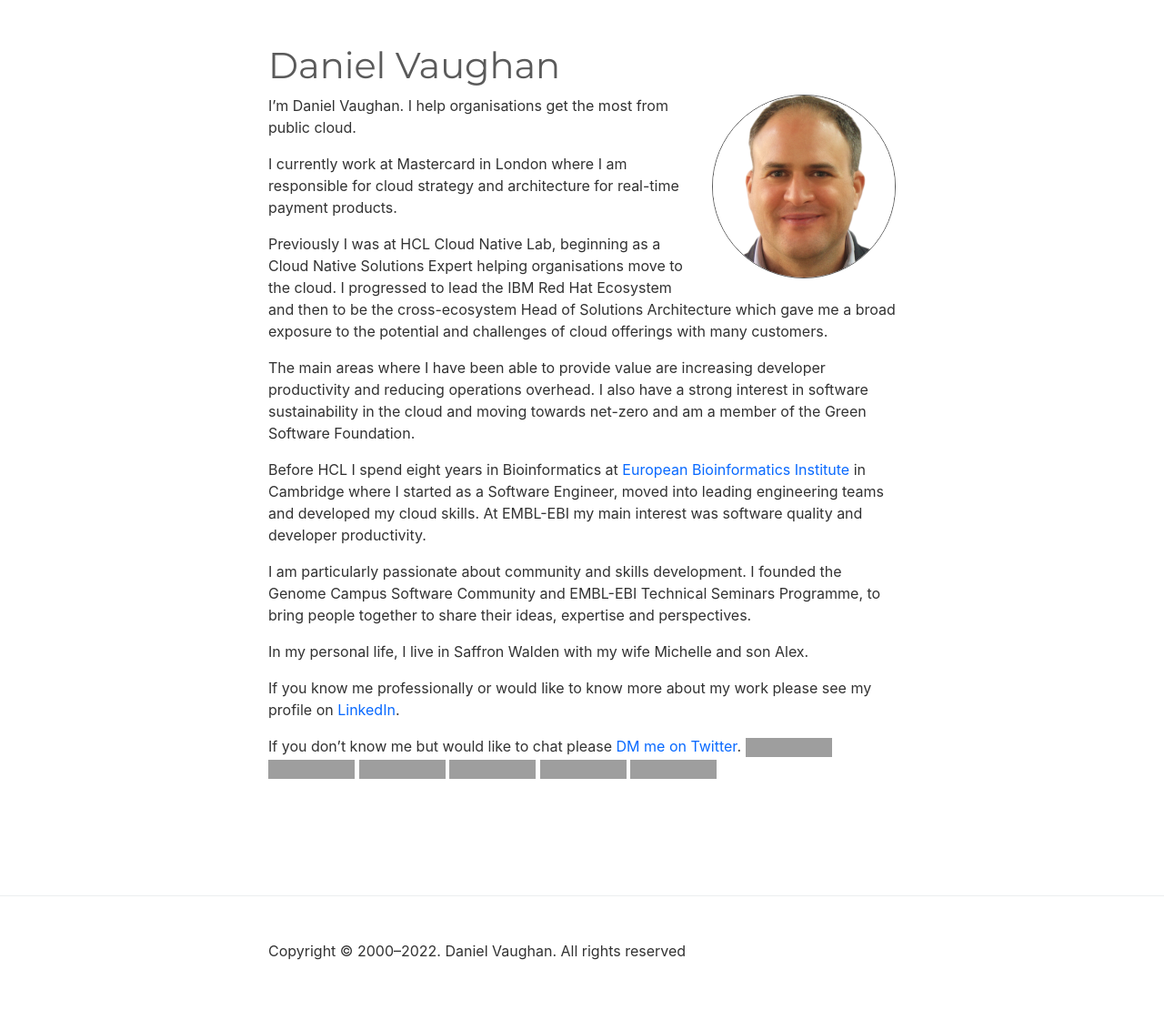
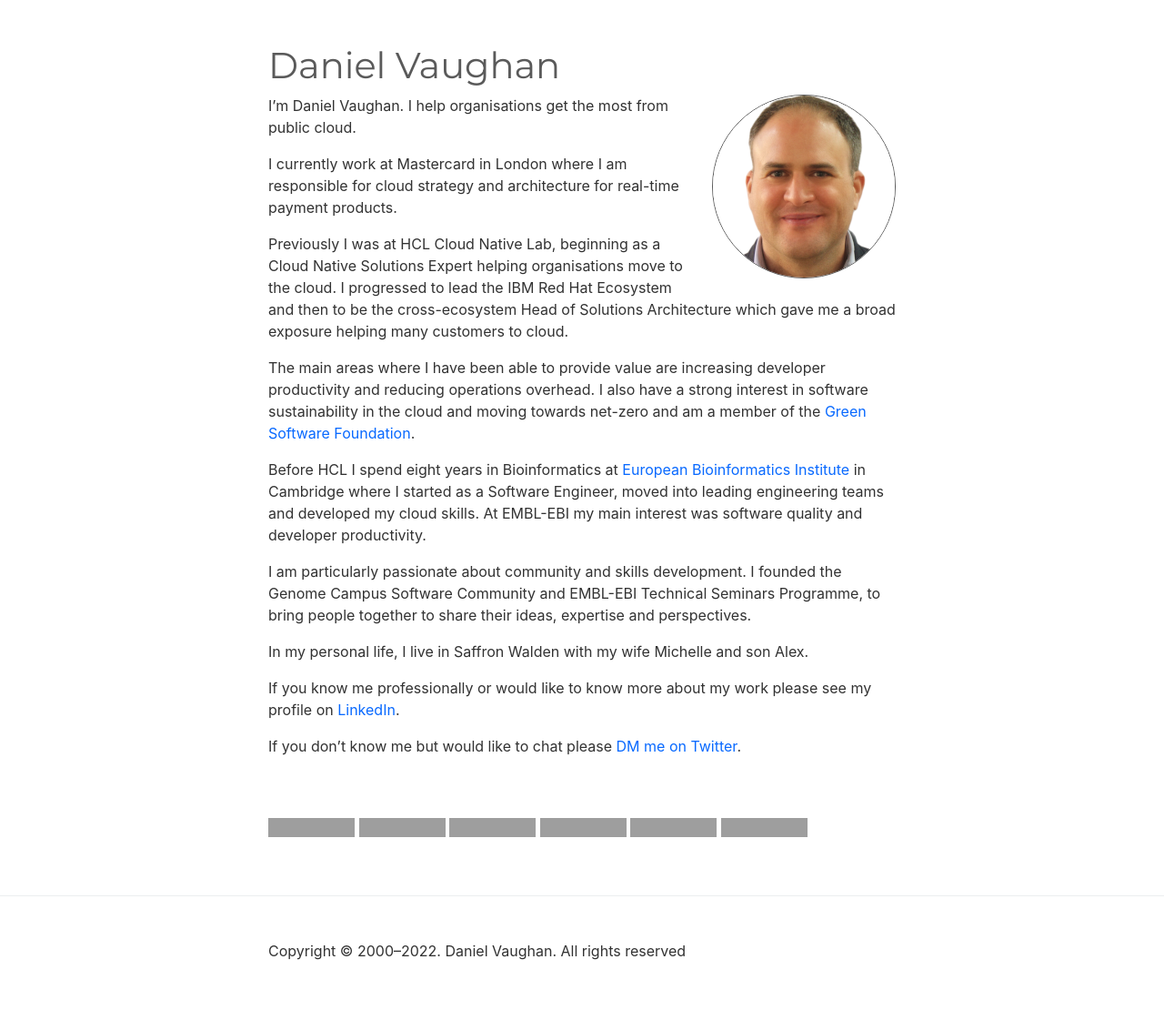
Before and after one commit to danielvaughan/danielvaughan.github.io, a Jekyll site: the page built from index.md, in a window 1280 px wide. Shown: the whole page at 91% size. Built offline with Jekyll 4.4.1, drawn with Linux system fonts in a browser that asks for light colours; comment, search, counter and statistics services are not loaded; grey boxes are pictures that could not be loaded.

```diff
--- a/index.md
+++ b/index.md
@@ -8,9 +8,9 @@
 
 I currently work at Mastercard in London where I am responsible for cloud strategy and architecture for real-time payment products.
 
-Previously I was at HCL Cloud Native Lab, beginning as a Cloud Native Solutions Expert helping organisations move to the cloud. I progressed to lead the IBM Red Hat Ecosystem and then to be the cross-ecosystem Head of Solutions Architecture which gave me a broad exposure to the potential and challenges of cloud offerings with many customers.
+Previously I was at HCL Cloud Native Lab, beginning as a Cloud Native Solutions Expert helping organisations move to the cloud. I progressed to lead the IBM Red Hat Ecosystem and then to be the cross-ecosystem Head of Solutions Architecture which gave me a broad exposure helping many customers to cloud.
 
-The main areas where I have been able to provide value are increasing developer productivity and reducing operations overhead. I also have a strong interest in software sustainability in the cloud and moving towards net-zero and am a member of the Green Software Foundation.
+The main areas where I have been able to provide value are increasing developer productivity and reducing operations overhead. I also have a strong interest in software sustainability in the cloud and moving towards net-zero and am a member of the [Green Software Foundation](https://greensoftware.foundation/).
 
 Before HCL I spend eight years in Bioinformatics at [European Bioinformatics Institute](https://www.ebi.ac.uk){:target="_blank"} in Cambridge where I started as a Software Engineer, moved into leading engineering teams and developed my cloud skills. At EMBL-EBI my main interest was software quality and developer productivity.
 
@@ -21,6 +21,8 @@
 If you know me professionally or would like to know more about my work please see my profile on [LinkedIn](https://www.linkedin.com/in/danielpvaughan){:target="_blank"}.
 
 If you don't know me but would like to chat please [DM me on Twitter](https://twitter.com/messages/compose?recipient_id=20809535){:target="_blank"}.
+
+<br/><br/>
 <!--
 <a href="https://www.credential.net/319dc5b0-24a3-4391-8c59-940e6c30e37f"><img src="https://api.accredible.com/v1/frontend/credential_website_embed_image/badge/52362645" width="95px" alt="Google Cloud Digital Leader"/></a>
 <a href="https://www.credential.net/b7f6794c-a9ae-4001-b557-233463b85b01"><img src="https://api.accredible.com/v1/frontend/credential_website_embed_image/badge/36997077" width="95px" alt="Google Cloud Associate Cloud Engineer"/></a>
@@ -32,7 +34,6 @@
 <a href="https://www.credential.net/6afa3a40-e503-4be5-8094-e1a79ef29967"><img src="https://api.accredible.com/v1/frontend/credential_website_embed_image/badge/51218787" width="95px" alt="Google Cloud Professional Cloud Network Engineer"/></a>
 <a href="https://www.credential.net/39fffc7d-767d-49d9-8137-7c7b7d8eb93b"><img src="https://api.accredible.com/v1/frontend/credential_website_embed_image/badge/52738357" width="95px" alt="Google Cloud Professional Cloud Security Engineer"/></a>
 
-<br/><br/>
 <!--
 <a href="https://www.youracclaim.com/badges/07dc896b-914b-43c8-a4fb-a621ae1990ae"><img src="https://images.youracclaim.com/images/f88d800c-5261-45c6-9515-0458e31c3e16/ckad%2Bfrom%2Bcncfsite.png" width="95px" alt="Certified Kubernetes Application Developer (CKAD)"/></a>
 <a href="https://www.youracclaim.com/badges/9b847a70-bdb8-44a6-b8d8-3536d34ec9d5"><img src="https://images.youracclaim.com/images/468402d2-f1aa-45f2-b9f6-5900521803e8/cfcd-from-cffsite.png" width="95px" alt="CCloud Foundry Certified Developer (CFCD)"/></a>
```
